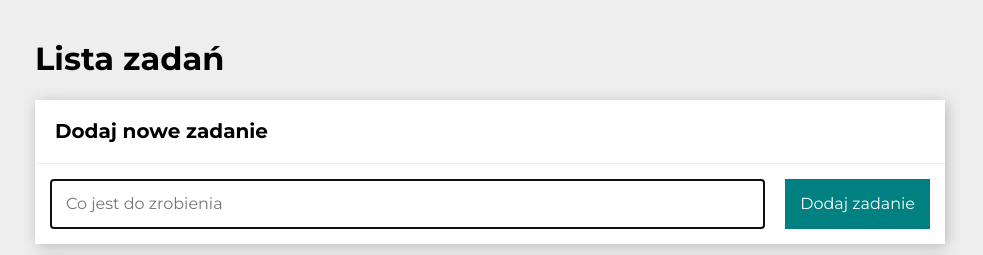
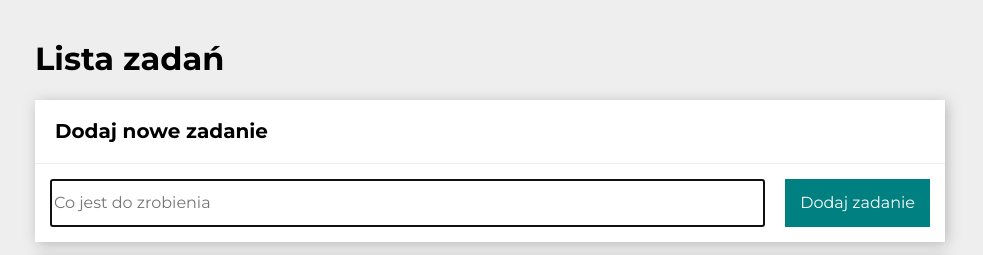
Before and after one commit to Ulczik/to-do-list-react, a React (Create React App) app: page / in a window 1280 px wide. Shown: the top 255 px of the page, without its empty margins (150-1133 px from the left). Built offline with nearby package versions, Linux system fonts and the light colour scheme.

Commit message:
corrected clas from form__imput to form__input

```diff
--- a/src/Form/style.css
+++ b/src/Form/style.css
@@ -11,7 +11,7 @@
   }
 }
 
-.form__imput {
+.form__input {
   padding: 15px;
   border: 1px solid #eee;
 }
```
